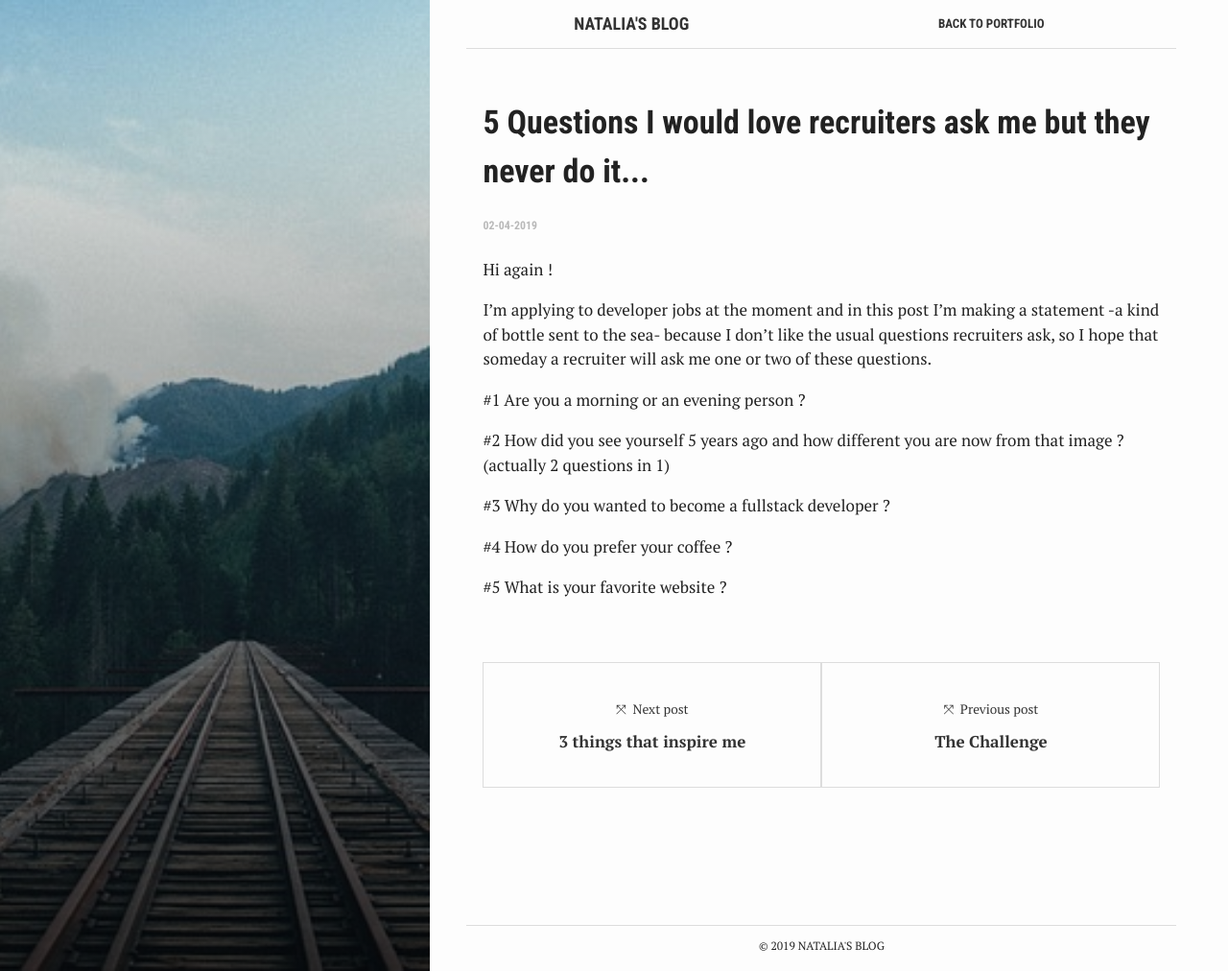
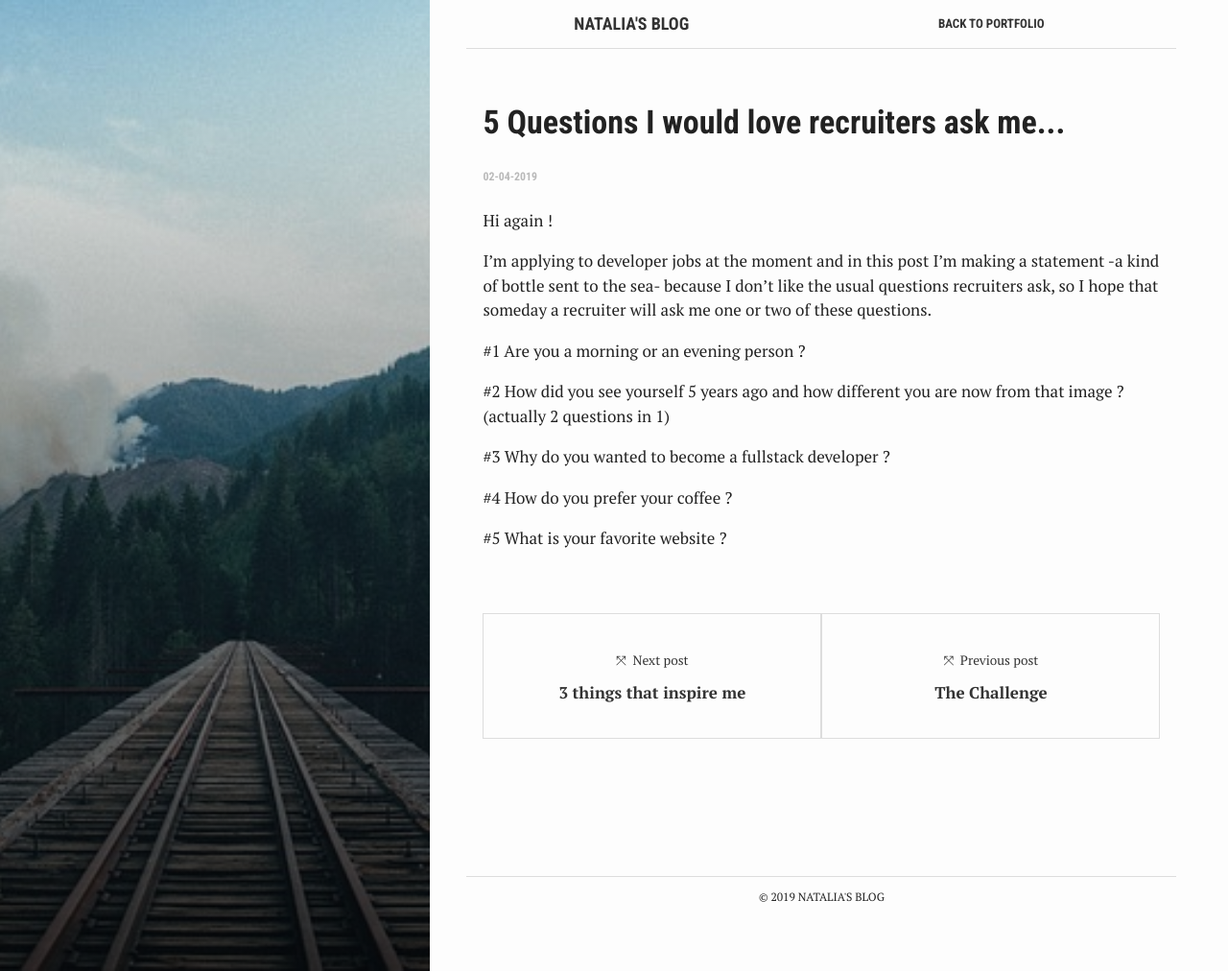
Before and after one commit to v-natalia/js-30, a Jekyll site: the page built from my_collections/_posts/2019-04-19-questions.markdown, in a window 1280 px wide and 1012 px high. Shown: the whole window at 96% size. Built offline with Jekyll 4.4.1, drawn with Linux system fonts in a browser that asks for light colours.

Commit message:
changes in phrasing

```diff
--- a/my_collections/_posts/2019-04-19-questions.markdown
+++ b/my_collections/_posts/2019-04-19-questions.markdown
@@ -1,6 +1,6 @@
 ---
 layout: post
-title:  "5 Questions I would love recruiters ask me but they never do it..."
+title:  "5 Questions I would love recruiters ask me..."
 date:   2019-04-02 10:20:00 +0200
 moment: 21th April
 categories: job
--- a/my_collections/_posts/2019-04-27-inspiration.markdown
+++ b/my_collections/_posts/2019-04-27-inspiration.markdown
@@ -10,7 +10,7 @@ bg: diff.jpg
 
 Hi there !
 
-Here another short post while I'm TAing. Just 3 links to stuff that inspires me.
+Here another short post while I'm working as a TA, because I have no time to do my challenge :(. Just 3 links to stuff that inspires me.
 
 #1 <a href="https://www.ted.com/talks/carol_dweck_the_power_of_believing_that_you_can_improve"> The power of believing that you can improve</a>
 
```
